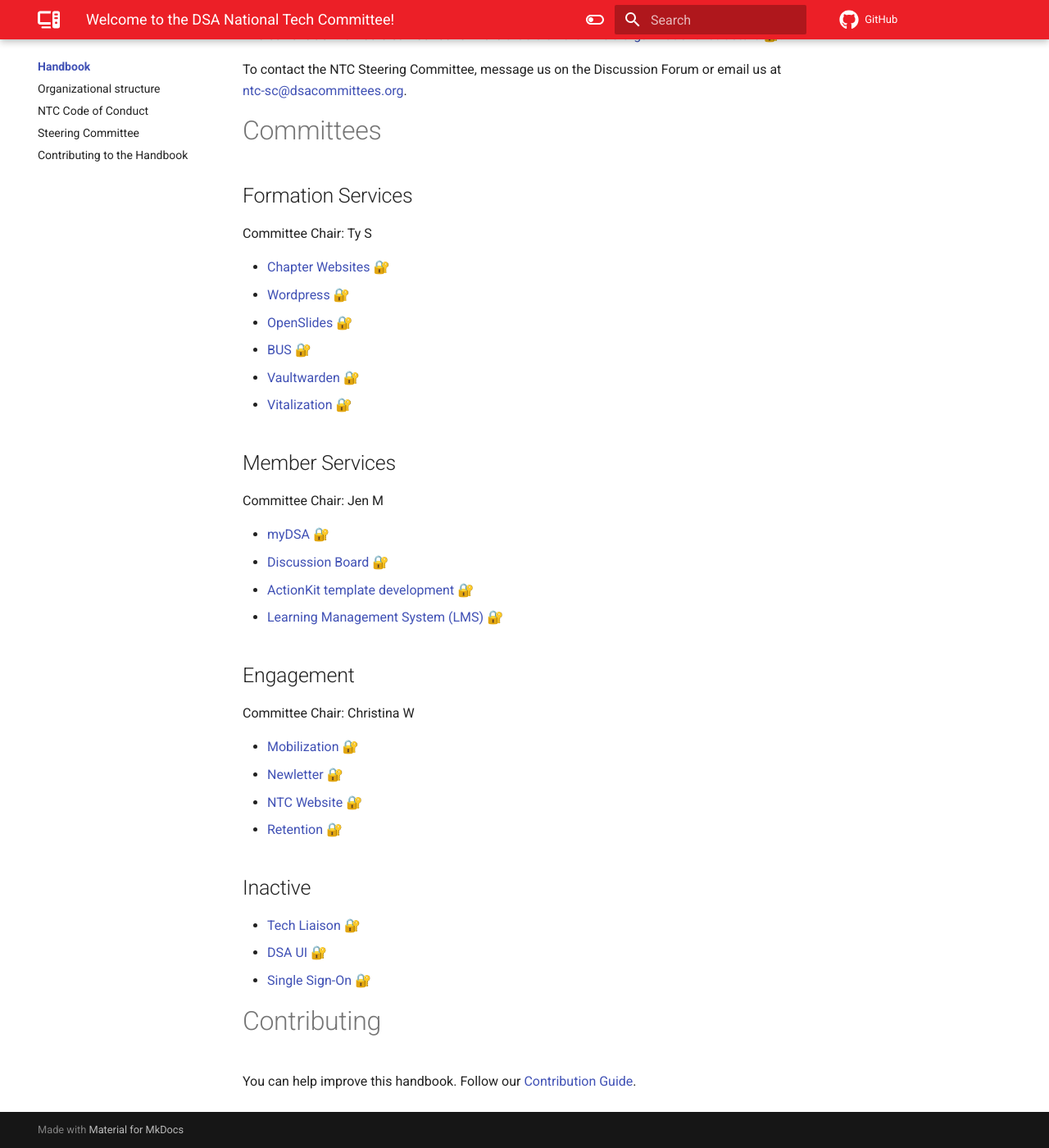
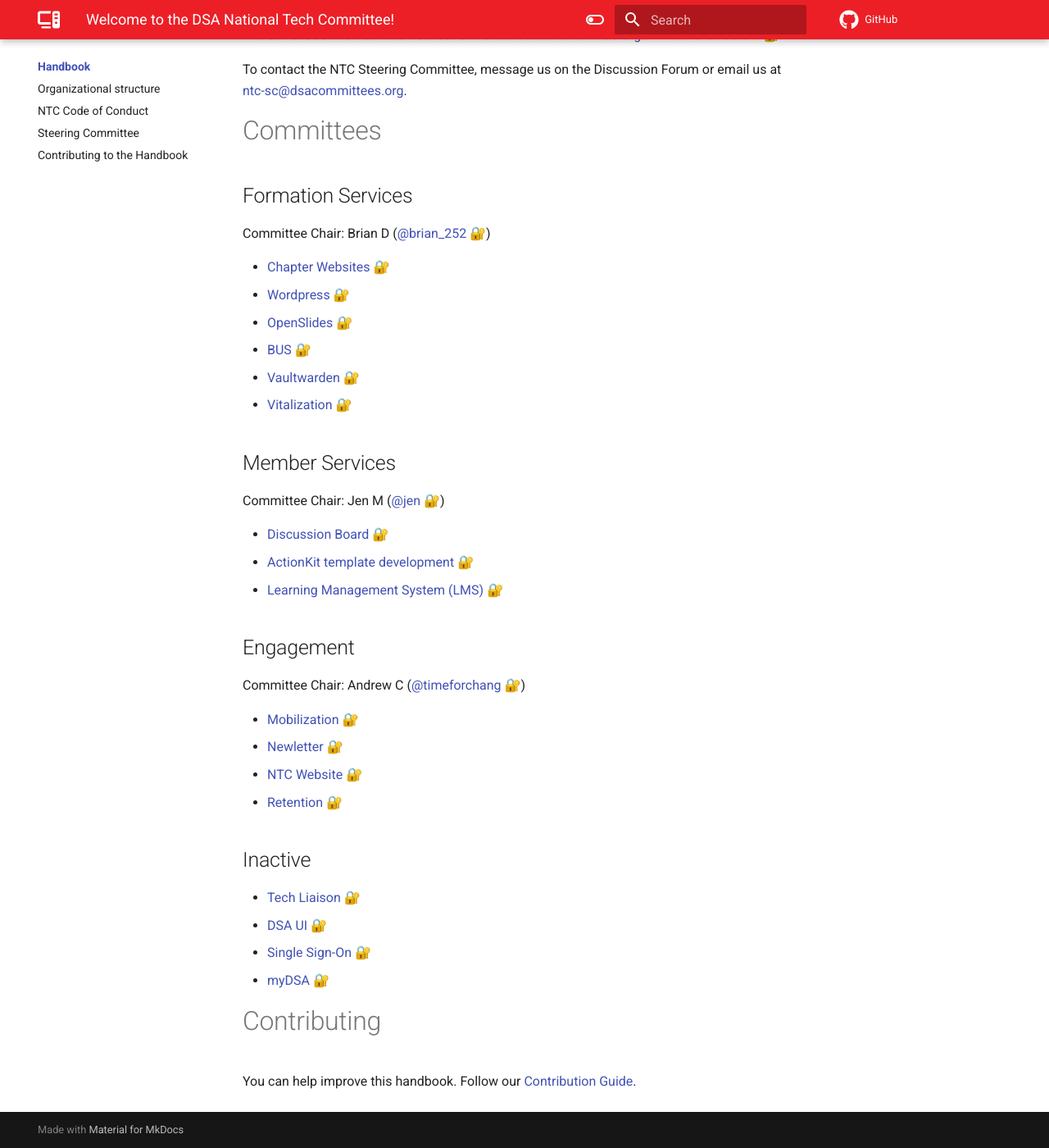
Before and after one commit to dsa-ntc/handbook.tech.dsausa.org, an MkDocs documentation site: the page built from docs/index.md, in a window 1280 px wide and 1400 px high, scrolled down 522 px. Shown: the whole window at 82% size. Built offline with MkDocs 1.6.1 and Material for MkDocs 9.7.7, drawn with Linux system fonts in a browser that asks for light colours; comment, search, counter and statistics services are not loaded.

Commit message:
updating subcommittee chairs for FY25

```diff
--- a/docs/index.md
+++ b/docs/index.md
@@ -15,7 +15,7 @@
 # Committees
 
 ## Formation Services
-Committee Chair: Ty S
+Committee Chair: Brian D ([@brian_252 🔐](https://discussion.dsausa.org/u/brian_252/))
 
 - [Chapter Websites 🔐](https://discussion.dsausa.org/t/chapter-website-team-docs/30979)
 - [Wordpress 🔐](https://discussion.dsausa.org/t/wordpress-team-docs/30980)
@@ -25,15 +25,14 @@
 - [Vitalization 🔐](https://discussion.dsausa.org/t/vitalization-team-docs/30973)
 
 ## Member Services
-Committee Chair: Jen M
+Committee Chair: Jen M ([@jen 🔐](https://discussion.dsausa.org/u/jen/))
 
-- [myDSA 🔐](https://discussion.dsausa.org/t/mydsa-team-docs/30982)
 - [Discussion Board 🔐](https://discussion.dsausa.org/t/discussion-board-team-docs/30983)
 - [ActionKit template development 🔐](https://discussion.dsausa.org/t/actionkit-team-docs/31509)
 - [Learning Management System (LMS) 🔐](https://discussion.dsausa.org/t/lms-team-docs/31510)
 
 ## Engagement
-Committee Chair: Christina W
+Committee Chair: Andrew C ([@timeforchang 🔐](https://discussion.dsausa.org/u/timeforchang/))
 
 - [Mobilization 🔐](https://discussion.dsausa.org/t/mobilization-team-docs/30974)
 - [Newletter 🔐](https://discussion.dsausa.org/t/newsletter-team-docs/30975)
```
Also changed, not shown: other parts of docs/index.md (+1 -0 lines).
